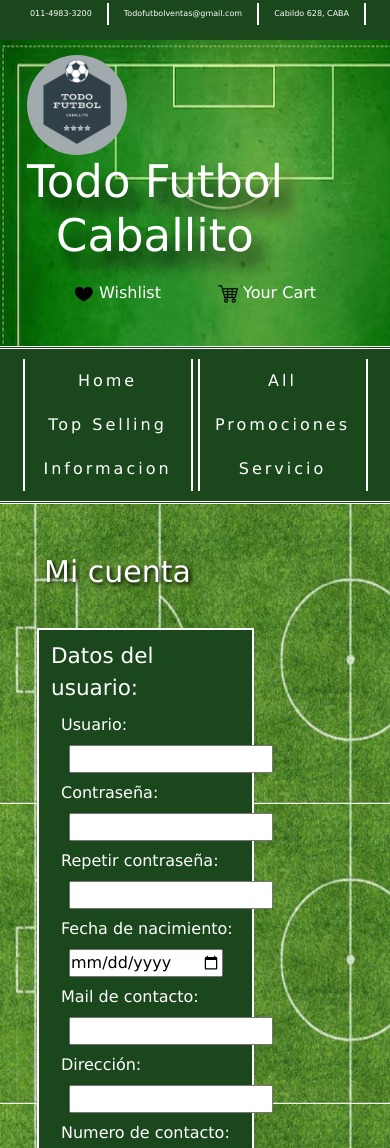
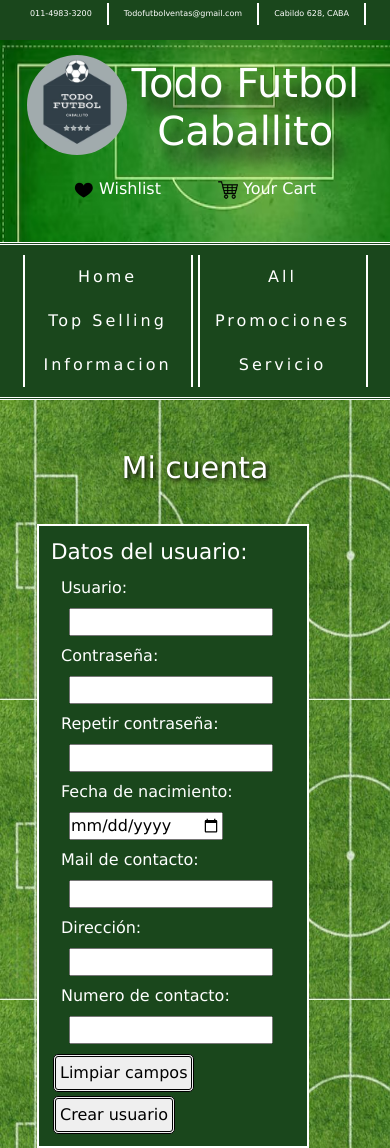
Before and after one commit to MatiasSeronello/PreEntrega2_Seronello, a plain HTML site: page pages/Servicio.html in a window 390 px wide. Shown: the top 1148 px of the page. Drawn offline with nearby package versions, Linux system fonts and the light colour scheme.

Commit message:
Ajustes version celular

```diff
--- a/css/style.css
+++ b/css/style.css
@@ -249,7 +249,6 @@ form {
     margin: 5px;
 }
 
-
 form fieldset input {
     color: black;
     margin: 8px;
@@ -338,7 +337,14 @@ h4 {
     .buscador {
         display: none;
     }
-
+    h1 {
+        font-size: 40px;
+        padding: 4px;
+    }
+    h2 {
+        text-align: center;
+        padding-left: 90px;
+    }
 }
 
 @media (max-width: 770px) {
@@ -358,9 +364,3 @@ h4 {
         display: none;
     }
 }
-
-
-/* tablets */
-@media (max-width: 1024px) {
-
-}
--- a/pages/Servicio.html
+++ b/pages/Servicio.html
@@ -64,7 +64,7 @@
         <div class="container-fluid">
             <section class="row seccion-servicio">
                 <h2 id="cuenta">Mi cuenta</h2>
-                <form  class="col-8" action="" method="GET" enctype="">
+                <form  class="col-10" action="" method="GET" enctype="">
                     <fieldset>
                         <legend>Datos del usuario:</legend>
                         <div>
```
